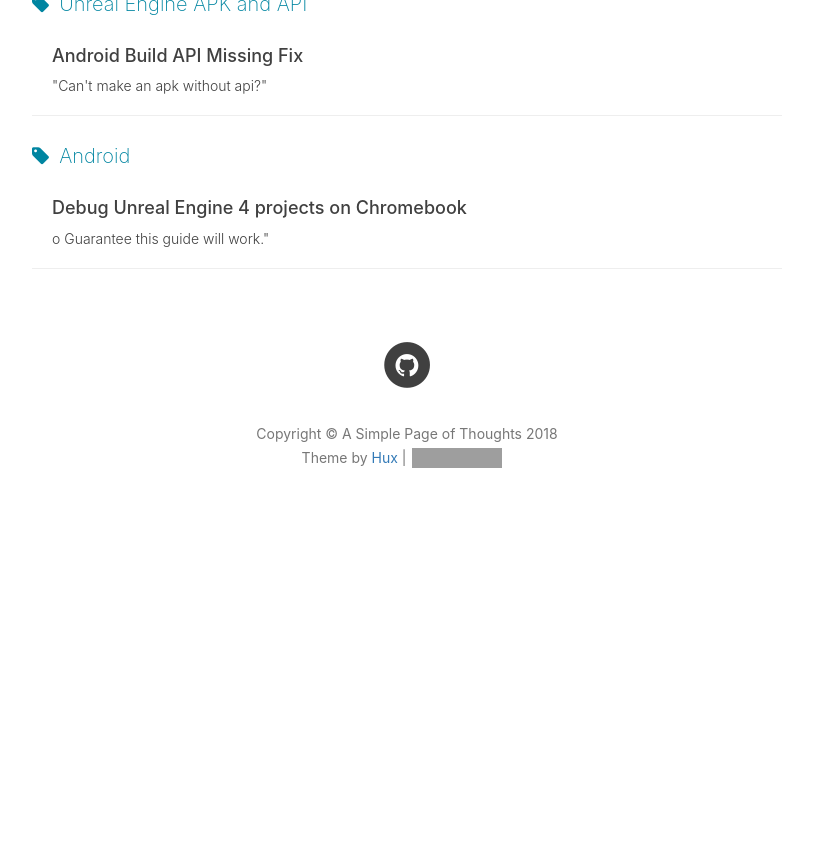
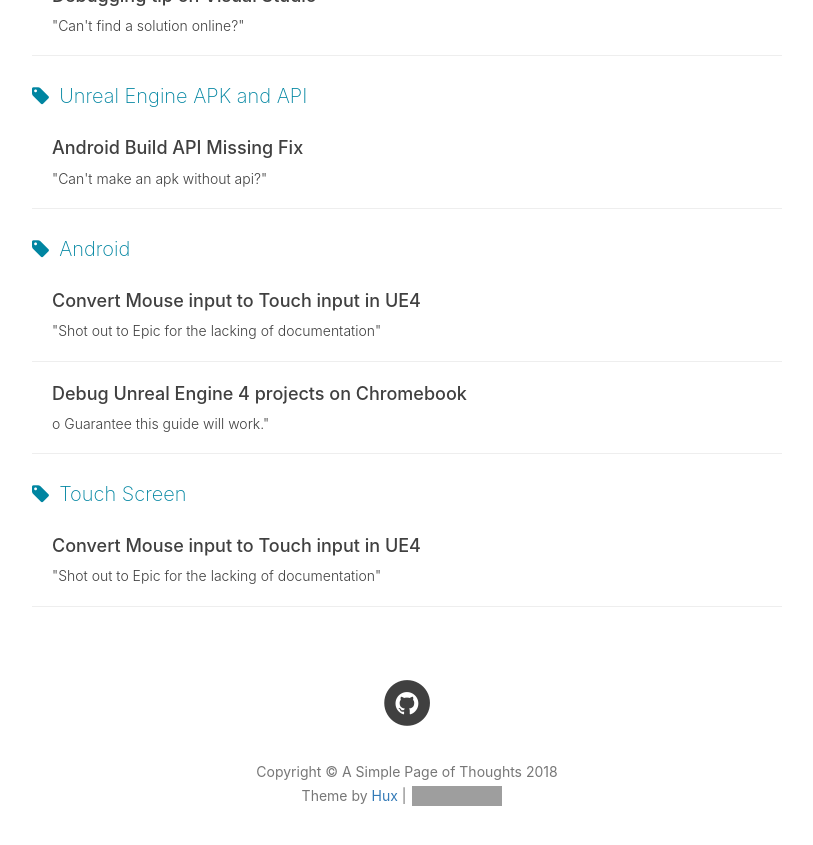
Before and after one commit to karthshen/karthshen.github.io, a Jekyll site: the page built from tags.html, in a window 1280 px wide and 900 px high, scrolled down 2680 px. Shown: the top 845 px of the window, without its empty margins (233-1046 px from the left). Built offline with Jekyll 4.4.1, drawn with Linux system fonts in a browser that asks for light colours; nearby versions of some CDN libraries; comment, search, counter and statistics services are not loaded; before the commit the page ends 3242 px from its top, so only the background shows below that; part of the change alters nothing that is shown; some of the changed text lies outside the part shown; grey boxes are pictures that could not be loaded.

Commit message:
Updated config and new blog

````diff
--- a/_config.yml
+++ b/_config.yml
@@ -59,7 +59,7 @@ sidebar-avatar: /img/avatar-hux.jpg      # use absolute URL, seeing it's used in
 
 # Featured Tags
 featured-tags: true                     # whether or not using Feature-Tags
-featured-condition-size: 0              # A tag will be featured if the size of it is more than this condition value
+featured-condition-size: 3              # A tag will be featured if the size of it is more than this condition value
 
 
 
--- /dev/null
+++ b/_posts/2018-05-3-UE4MouseToTouch.md
@@ -0,0 +1,56 @@
+---
+layout:     post
+title:      "Convert Mouse input to Touch input in UE4"
+subtitle:   " \"Shot out to Epic for the lacking of documentation\""
+date:       2018-05-03 16:43:00
+author:     "Karth"
+header-img: "img/home-bg-geek.jpg"
+catalog: true
+tags:
+    - Unreal Engine 4
+    - Android
+    - Touch Screen
+---
+
+## A couple Conditions ##
+1. If your application was originally designed for Windows/Mac users, and your input method includes Right Click, then you probably will need to figure something out design wise. Because Android does not know what a 'Right Click' is.
+2. For mobile devices, there is only Touch1/2/3/4/5/6... these **Touch** enums represents how many fingers are operating the screen at the moment. Touch1 represents single finger operations, and so on.
+	- You can access the enum using ```ETouchIndex::Touch1```
+
+## Example ##
+- Assume I originally have a drag and drop functionality that controls the camera movement using mouse, say I hold mouse_left key and it rotates the camera. Now I want to convert this to a touch-screen operation.
+- The idea here is to manually capture the deltaLocation for touch-screen drag and drop, and use that value to perform the rotation operation.
+
+### Procedure ###
+0. Add Touch 1 to the Mouse operations in Project Settings->Input in Unreal Engine.
+![](https://i.imgur.com/XFZ00o8.png)
+1. Create variables necessary for the function, such as
+```
+	FVector OldTouchLocation;
+	FVector NewTouchLocation;
+	bool bIsTouchPressed;
+```
+etc.
+
+2. Under the ```APlayerController::MousePress()``` function, implement the following:
+```
+	Controller->GetInputTouchState(ETouchIndex::Touch1, OldTouchOneLocation.X, OldTouchOneLocation.Y, bIsTouchOneCurrentlyPressed);
+```
+
+	- This code will tell the application that, when the mouse is pressed, check the status of ```Touch1```, and the function call ``GetInputTouchState()``` will return the Location.X, Location.Y, and whether the user is holding the touch. The variables are returned by passing by reference.
+
+3. Now under a tick function, write something like the following code to calculate the DeltaLocation for the touch operation.
+		```
+		if (Cast<ATytoPlayerController>(Controller)->GetIsTouchPressed(ETouchIndex::Touch1)) {
+			Cast<ATytoPlayerController>(Controller)->GetInputTouchState(ETouchIndex::Touch1, Cast<ATytoPlayerController>(Controller)->NewTouchOneLocation.X, Cast<ATytoPlayerController>(Controller)->NewTouchOneLocation.Y, Cast<ATytoPlayerController>(Controller)->bIsTouchOneCurrentlyPressed);
+			FVector deltaTouchLocation = Cast<ATytoPlayerController>(Controller)->NewTouchOneLocation - Cast<ATytoPlayerController>(Controller)->OldTouchOneLocation;
+			//deltaTouchLocation.X *= -1.0f;
+
+			DeltaTouchOneOffset = deltaTouchLocation;
+			Cast<ATytoPlayerController>(Controller)->OldTouchOneLocation = Cast<ATytoPlayerController>(Controller)->NewTouchOneLocation;
+		}
+		```
+4. And finally, you can use the result of the calculation (deltaLocation) in your rotation code.
+
+## Conclusion ##
+- Epic did not do a good job at documenting the functionality of ```GetInputTouchState()```, basically this function will get you the state of the touch operation you request (one figer, two fingers, etc). And by using this method, you can get a good information of what user did and perform methods base on that.
````
